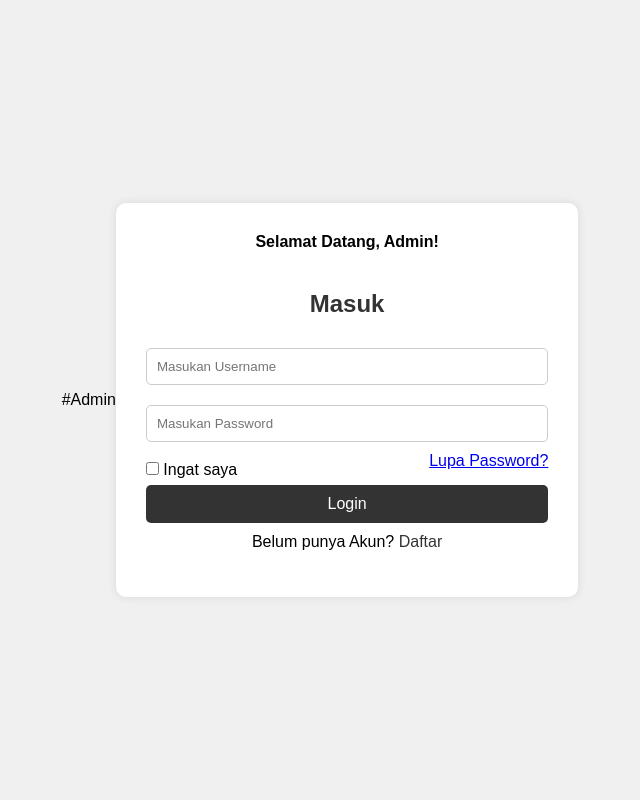
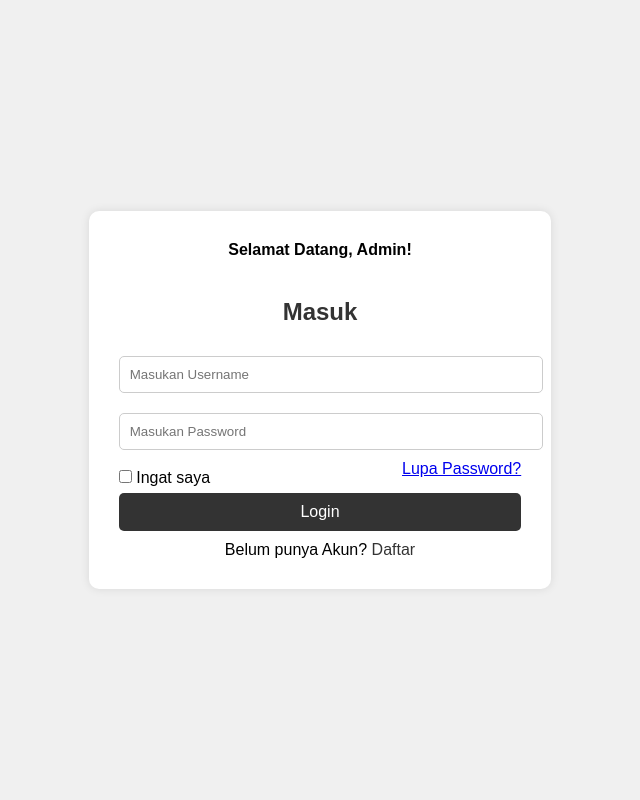
Before and after one commit to viriian/Kelompok-5, a PHP site: page /AdminLogin.php in a window 1280 px wide. Shown: the whole page, without its empty margins (320-960 px from the left). Run offline with PHP 8.4, Linux system fonts and the light colour scheme.

Commit message:
Update AdminLogin.php

```diff
--- a/ARSLib/AdminLogin.php
+++ b/ARSLib/AdminLogin.php
@@ -1,4 +1,3 @@
-#Admin
 <!DOCTYPE html>
 <html lang="en">
 <head>
```
